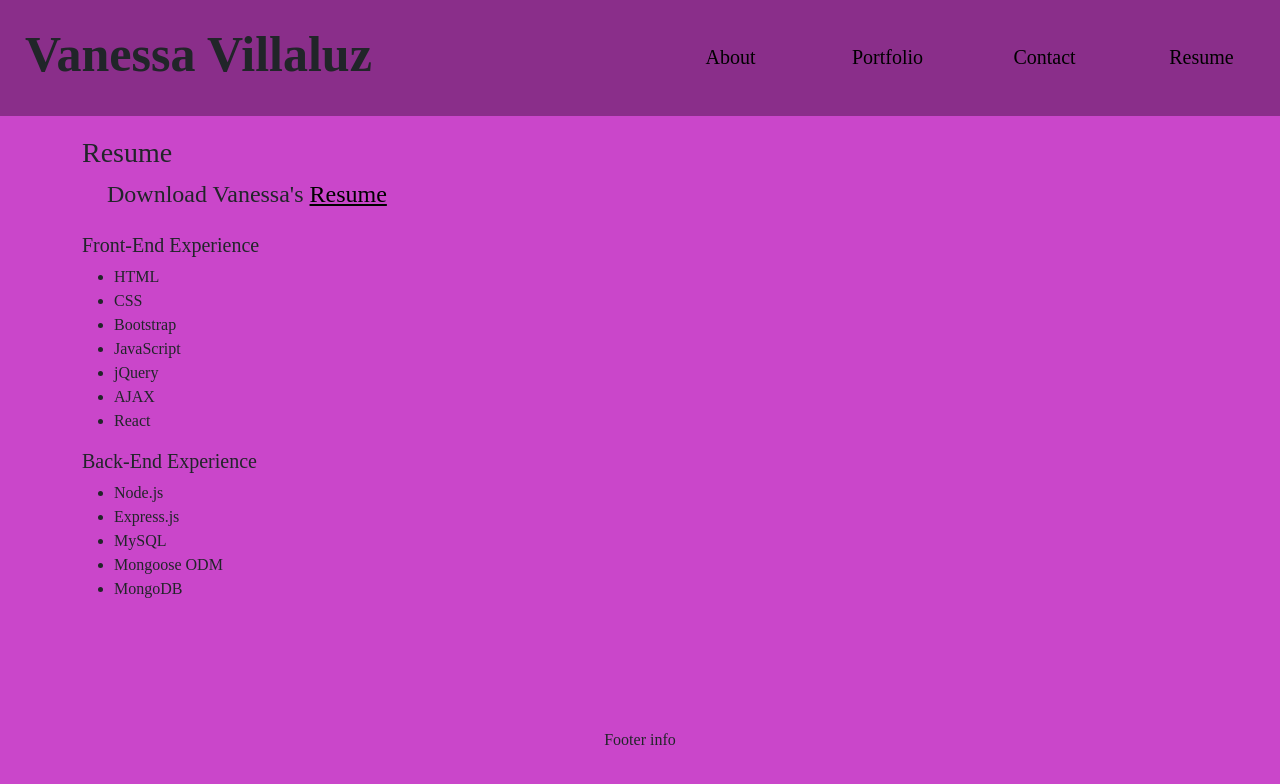
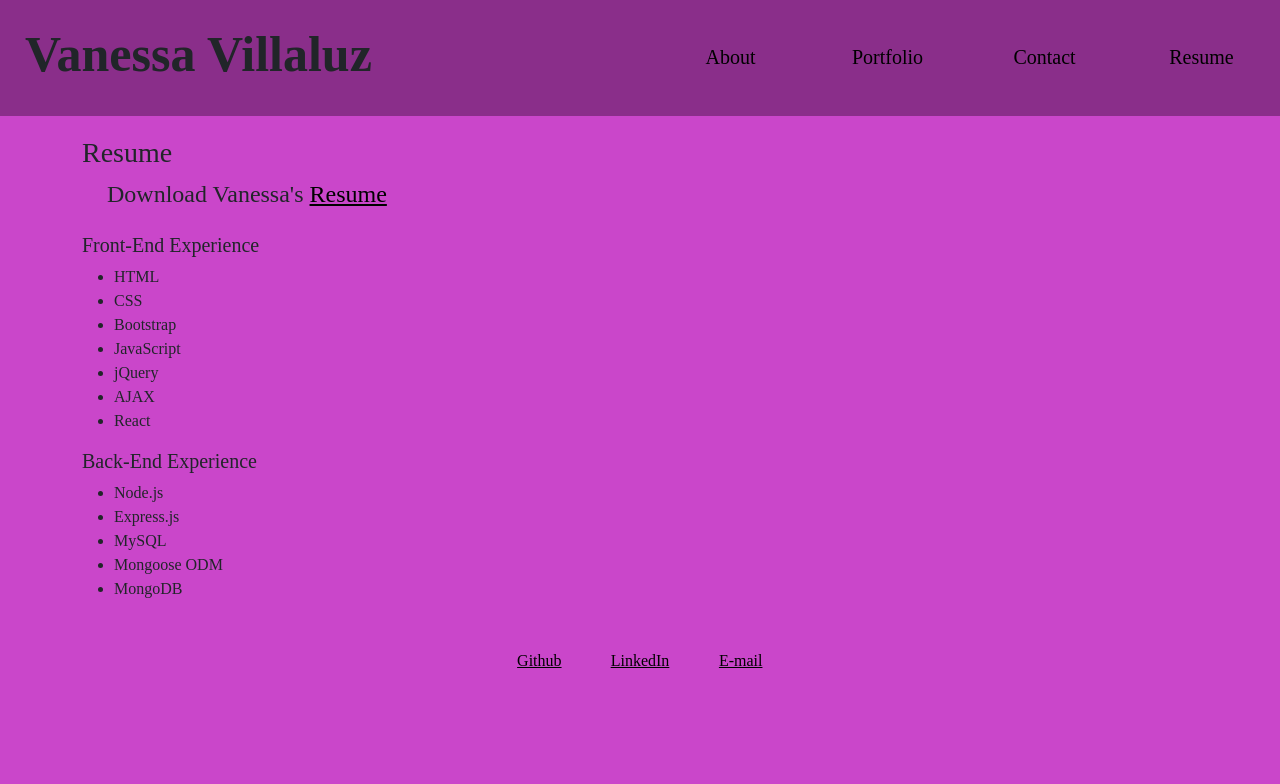
Before and after one commit to faye3091/Vanessa-Villaluz-Portfolio-React, a React (Create React App) app: page / in a window 1280 px wide. Shown: the top 784 px of the page. Built offline with nearby package versions, Linux system fonts and the light colour scheme.

Commit message:
updated styles for about, contact page and footer

```diff
--- a/src/components/AboutMePage.js
+++ b/src/components/AboutMePage.js
@@ -4,11 +4,11 @@
 export default function AboutMe() {
     return (
         <div>
-            <h3>About Me</h3>
+            <h2 className="title-aboutme">About Me</h2>
             <div className="pix">
                 <img className="image" src={photo} alt="Vanessa" />
             </div>
-            <div>
+            <div className="aboutme">
                 <p>
                 Hi! I have been living in New Jersey since I moved from the Philippines after Highschool. I am currently studying at Rutgers for coding bootcamp. I am also working full time as a lead Data Processing of a 4 years of professional experience. Seeking a career change to a position involving Full Stack Developer. Driven self-starter and fast learner.
                 </p>
--- a/src/components/ContactPage.js
+++ b/src/components/ContactPage.js
@@ -26,7 +26,7 @@
     };
 
     return (
-        <div>
+        <div className="row justify-content-center text-center">
             <h3>Contact</h3>
             <form className="flex-row" onSubmit={handleFormSubmit}>
             <div className="form-group col-6">
--- a/src/components/Footer.js
+++ b/src/components/Footer.js
@@ -1,19 +1,29 @@
 import React from "react";
 
 export default function Footer() {
-    const styles = {
-        footerStyle: {
-            position: "fixed",
-        left: "0",
-        bottom: "0",
-        width: "100%",
-        }
-    }
+    // const styles = {
+    //     footerStyle: {
+    //         position: "fixed",
+    //     left: "0",
+    //     bottom: "0",
+    //     width: "100%",
+    //     }
+    // }
 
     return (
-        <footer style={styles.footerStyle}>
-            <div className="container text-center mb-5">
-                <p>Footer info</p>
+        <footer>
+            <div className="row justify-content-center text-center mt-5">
+                <div className="row col-3">
+                    <div className="col">
+                        <a href="https://github.com/faye3091">Github</a>
+                    </div>
+                    <div className="col">
+                        <a href="https://www.linkedin.com/in/vanessa-villaluz-599643112/">LinkedIn</a>
+                    </div>
+                    <div className="col">
+                        <a href="mailto:faye_3091@yahoo.com">E-mail</a>
+                    </div>
+                </div>
             </div>
         </footer>
     )
--- a/src/index.css
+++ b/src/index.css
@@ -48,3 +48,23 @@
 a {
     color: black;
 }
+
+.title-aboutme {
+    font-weight: bold;
+    margin-top: 20px;
+}
+
+.aboutme {
+    font-size: 20px;
+}
+
+form.flex-row {
+    display: flex;
+    align-items: center;
+    flex-wrap: wrap;
+    justify-content: center;
+}
+
+.form-group {
+    margin: 10px;
+}
```
